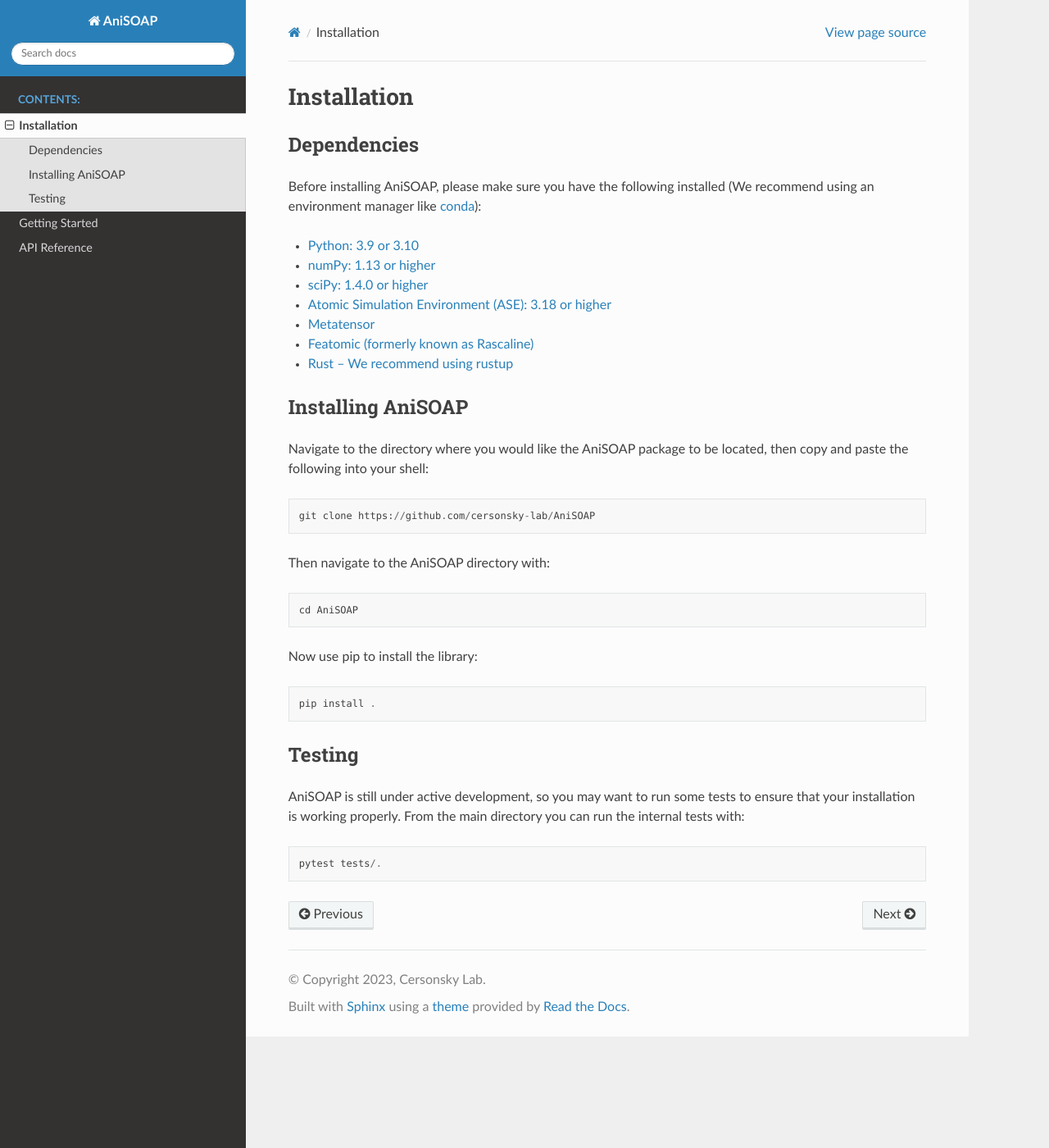
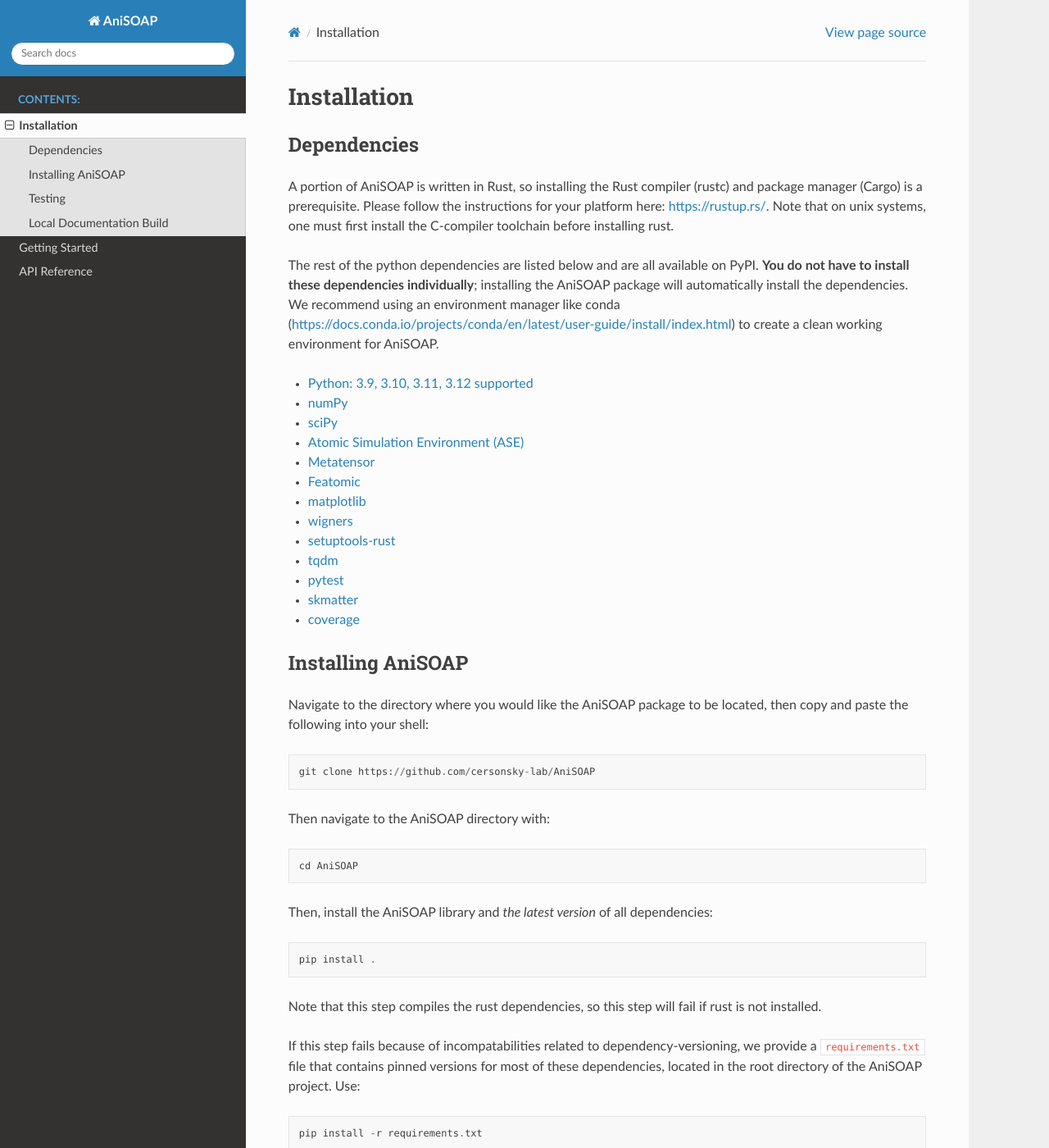
Before and after one commit to cersonsky-lab/AniSOAP, a Sphinx documentation site: the page built from docs/source/installation.rst, in a window 1280 px wide and 1400 px high. Shown: the whole window at 82% size. Built offline with Sphinx 7.4.7 and the Read the Docs theme 3.1.0, drawn with Linux system fonts in a browser that asks for light colours; pages that are not in the unit, such as notebooks, are missing from menus; some of the changed text lies outside the part shown.

Commit message:
Resolving Documentation-related Issues (#63)
* Add link to readthedocs to the Readme.

* moved prototype notebooks to its own folder

* merge all requirements from docs/ and tests/ into single requirements.txt

* removed duplicate Sphinx req

* removed duplicate requirements.txt in tests and docs

* Updated installation steps

* create refined requirements.txt

* Update tests.yml

* modified Makefile and included docs build in installation.rst

* modified .readthedocs.yaml to add other requirments

* Improved installation.rst

* Small update installation.rst

* updated pyproject.toml

* updated pyproject.toml

* updated pyproject.toml with exact packages

* removed version number from scipy

* removed version number from matplotlib

* Update tests.yml

Removed pip install -r requirements.txt

* Update tests.yml -- added 3.11, 3.12, 3.13 into valid versions.

* Update tests.yml -- Removed 3.13 python

* updated pyproject.toml with new classifiers

* Updated pyproject.toml with >= and requirements.txt with ==

* improved installation.rst

* removed dependency specifiers in pyproject.toml

* improved installation.rst

* slight change to installation.rst

* slight change to installation.rst

* First draft of CONTRIBUTING.md

* Added Community.md

* renamed COMMUNITY.md

* Update README.md

* updated CONTRIBUTING.md

* added CITATION.cff

* Update requirements.txt -- removed nightly wheels link.

```diff
--- a/docs/source/installation.rst
+++ b/docs/source/installation.rst
@@ -5,16 +5,23 @@
 Dependencies
 ------------
 
-Before installing AniSOAP, please make sure you have the following installed (We recommend using an environment manager like `conda <https://docs.conda.io/projects/conda/en/latest/user-guide/install/index.html/>`_):
+A portion of AniSOAP is written in Rust, so installing the Rust compiler (rustc) and package manager (Cargo) is a prerequisite. Please follow the instructions for your platform here: https://rustup.rs/. Note that on unix systems, one must first install the C-compiler toolchain before installing rust.
 
-* `Python: 3.9 or 3.10 <https://www.python.org/downloads/>`_
-* `numPy: 1.13 or higher <https://numpy.org/install/>`_
-* `sciPy: 1.4.0 or higher <https://scipy.org/install/>`_
-* `Atomic Simulation Environment (ASE): 3.18 or higher <https://wiki.fysik.dtu.dk/ase/install.html>`_
+The rest of the python dependencies are listed below and are all available on PyPI. **You do not have to install these dependencies individually**; installing the AniSOAP package will automatically install the dependencies. We recommend using an environment manager like conda (https://docs.conda.io/projects/conda/en/latest/user-guide/install/index.html) to create a clean working environment for AniSOAP.
+
+* `Python: 3.9, 3.10, 3.11, 3.12 supported <https://www.python.org/downloads/>`_
+* `numPy <https://numpy.org/install/>`_
+* `sciPy <https://scipy.org/install/>`_
+* `Atomic Simulation Environment (ASE) <https://wiki.fysik.dtu.dk/ase/install.html>`_
 * `Metatensor <https://docs.metatensor.org/latest/index.html>`_
-* `Featomic (formerly known as Rascaline) <https://metatensor.github.io/featomic/latest/index.html>`_
-* `Rust -- We recommend using rustup <https://rustup.rs/>`_
-
+* `Featomic <https://metatensor.github.io/featomic/latest/index.html>`_
+* `matplotlib <https://matplotlib.org/>`_
+* `wigners <https://pypi.org/project/wigners/>`_
+* `setuptools-rust <https://setuptools-rust.readthedocs.io/en/v1.1.2/>`_
+* `tqdm <https://tqdm.github.io/>`_
+* `pytest <https://docs.pytest.org/en/stable/>`_
+* `skmatter <https://scikit-matter.readthedocs.io/en/latest/>`_
+* `coverage <https://coverage.readthedocs.io/en/7.8.0/>`_
 
 Installing AniSOAP
 ------------------
@@ -28,10 +35,17 @@
 
   cd AniSOAP
 
-Now use pip to install the library::
+Then, install the AniSOAP library and *the latest version* of all dependencies::
 
   pip install .
 
+Note that this step compiles the rust dependencies, so this step will fail if rust is not installed.
+
+If this step fails because of incompatabilities related to dependency-versioning, we provide a ``requirements.txt`` file that contains pinned versions for most of these dependencies, located in the root directory of the AniSOAP project. Use::
+
+  pip install -r requirements.txt
+
+to install dependencies, then run ``pip install .`` again to install the AniSOAP library itself.
 
 Testing
 -------
@@ -39,3 +53,13 @@
 AniSOAP is still under active development, so you may want to run some tests to ensure that your installation is working properly.  From the main directory you can run the internal tests with::
 
   pytest tests/.
+
+
+Local Documentation Build
+-------------------------
+
+To build the documentation locally, you can install additional Sphinx dependencies using::
+
+  pip install -r docs/requirements.txt
+
+Then, you can use the Makefile in ``docs/`` to build the docs. For example, navigating to the ``docs/`` folder, then running ``make html`` will create the html documentation and place it in the ``docs/build``. Doing so will also run the examples in ``notebooks/example01_invariances_of_powerspectrum.py`` and ``notebooks/example02_learn_benzene.py`` and embed these examples in the documentation. To build documentation without running the examples, you can use ``make html-noplot``. This will run much more quickly.
```
Also changed, not shown: CODE_OF_CONDUCT.md (added, +33 -0 lines), CONTRIBUTING.md (added, +43 -0 lines), README.md (+8 -5 lines), docs/requirements.txt (+0 -10 lines), pyproject.toml (+16 -3 lines), requirements.txt (+10 -4 lines), .readthedocs.yaml, notebooks/prototypes/README.md (added), 10 other files.
